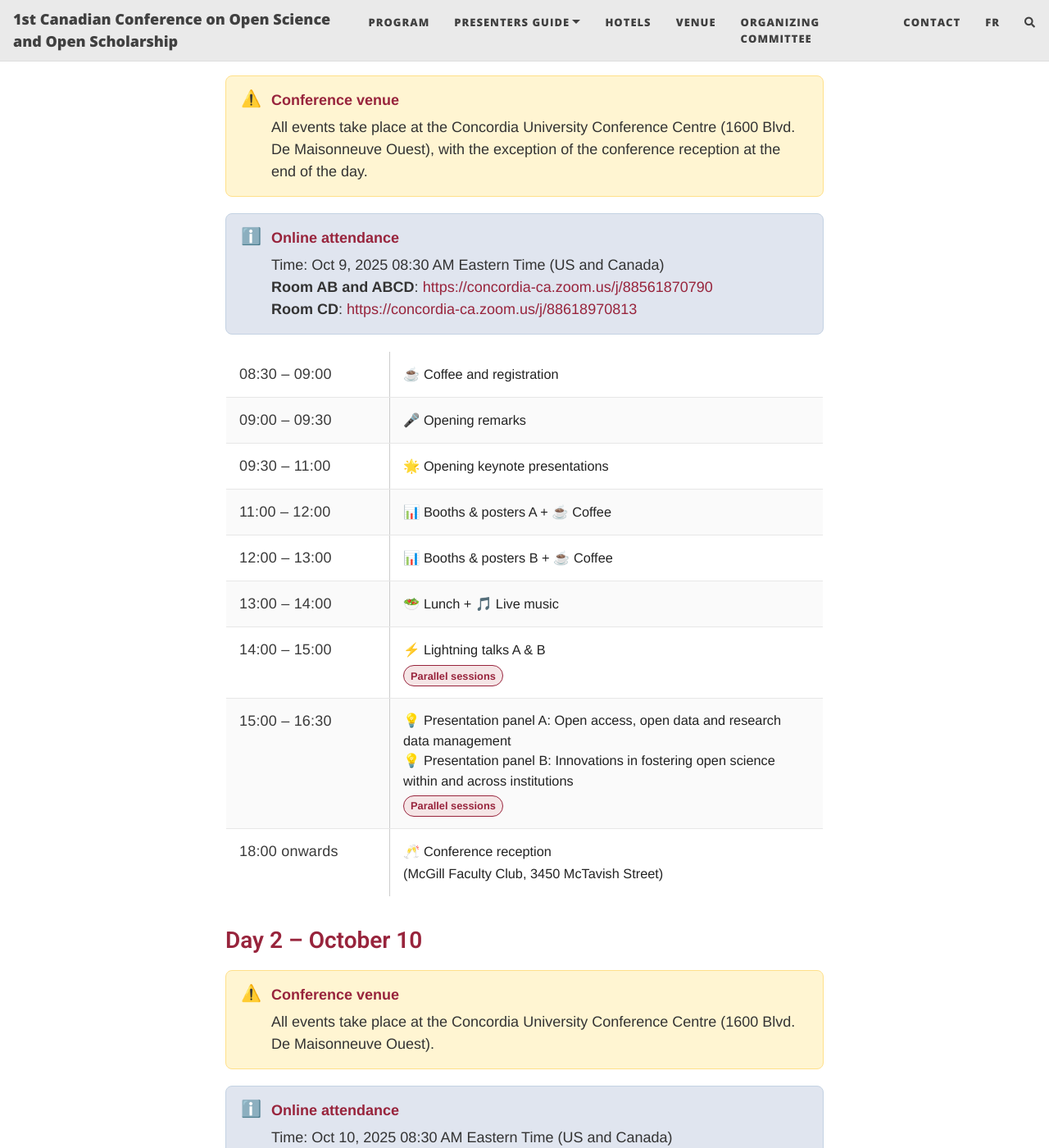
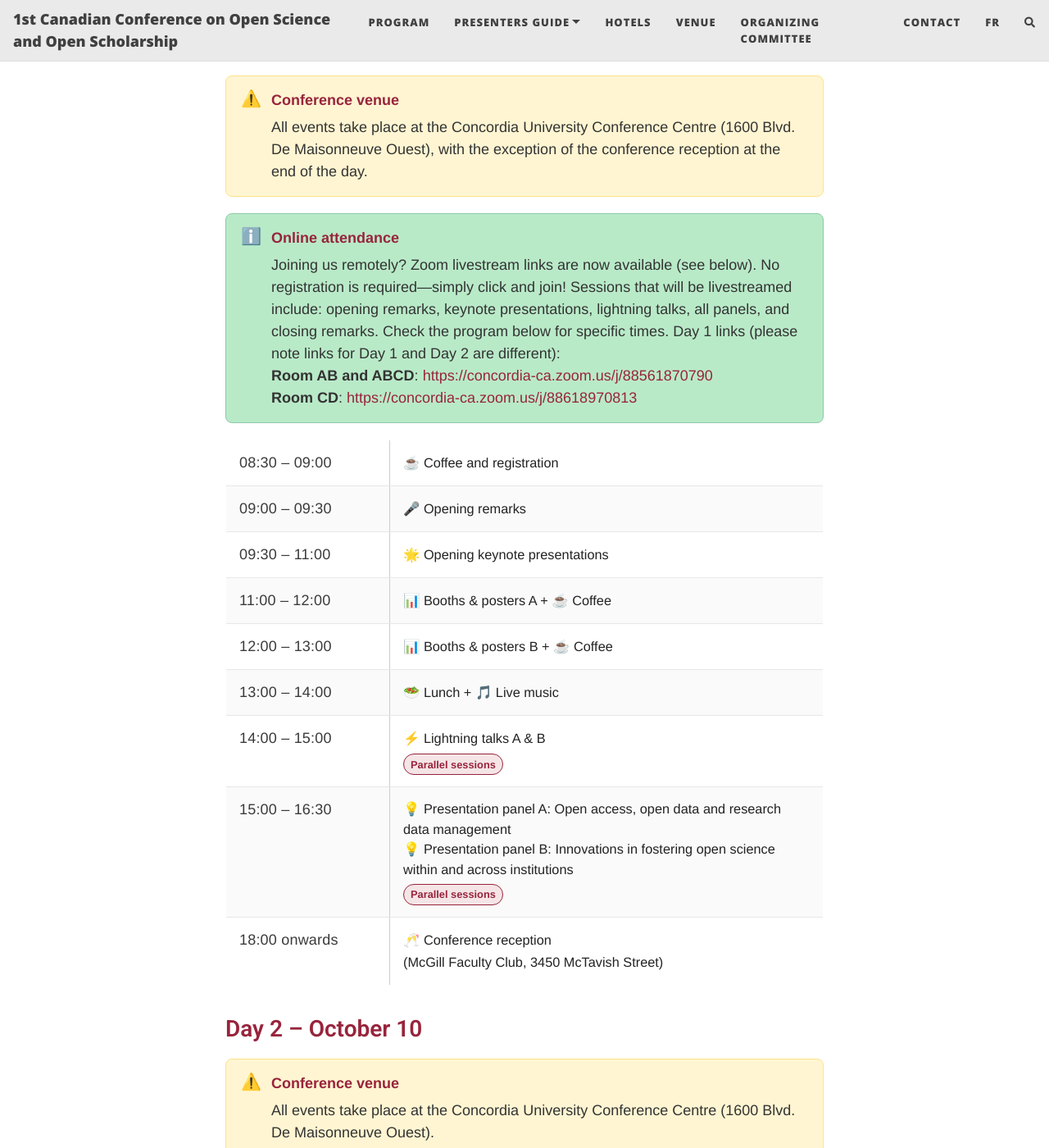
Before and after one commit to oscanada/oscanada.github.io, a Jekyll site: the page built from en/program.html, in a window 1280 px wide and 1400 px high, scrolled down 644 px. Shown: the whole window at 82% size. Built offline with Jekyll 4.4.1, drawn with Linux system fonts in a browser that asks for light colours; nearby versions of some CDN libraries; comment, search, counter and statistics services are not loaded; some of the changed text lies outside the part shown.

Commit message:
Update program

```diff
--- a/en/program.html
+++ b/en/program.html
@@ -32,7 +32,7 @@ cover-img:
   .callout_info {
     display: flex; gap: 12px; align-items: flex-start;
     margin: 20px 0; padding: 16px 18px; border-radius: 8px;
-    border: 1px solid #c4d2e3; background: #e0e5ef;
+    border: 1px solid #8cc8ab; background: #b9eac8;
     font-family: Helvetica, Arial, sans-serif; color: #333; line-height: 1.5;
   }
   .callout__icon { font-size: 1.25rem; line-height: 1.1; }
@@ -180,7 +180,10 @@ cover-img:
   <div>
     <p class="callout__title">Online attendance</p>
     <p class="callout__body">
-      Time: Oct 9, 2025 08:30 AM Eastern Time (US and Canada)
+      Joining us remotely? Zoom livestream links are now available (see below). No registration is required—simply click and join! Sessions that will be livestreamed include: opening remarks, keynote presentations, lightning talks, all panels, and closing remarks. Check the program below for specific times.
+
+      Day 1 links (please note links for Day 1 and Day 2 are different):
+
       <br><strong>Room AB and ABCD</strong>: <a href="https://concordia-ca.zoom.us/j/88561870790" target="_blank">https://concordia-ca.zoom.us/j/88561870790</a>
       <br><strong>Room CD</strong>: <a href="https://concordia-ca.zoom.us/j/88618970813" target="_blank">https://concordia-ca.zoom.us/j/88618970813</a>
     </p>
@@ -253,7 +256,9 @@ cover-img:
   <div>
     <p class="callout__title">Online attendance</p>
     <p class="callout__body">
-      Time: Oct 10, 2025 08:30 AM Eastern Time (US and Canada)
+      Joining us remotely? Zoom livestream links are now available (see below). No registration is required—simply click and join! Sessions that will be livestreamed include: opening remarks, keynote presentations, lightning talks, all panels, and closing remarks. Check the program below for specific times (kindly note that all times are ET).
+
+      Day 2 links (please note links for Day 1 and Day 2 are different):
       <br><strong>Room AB and ABCD</strong>: <a href="https://concordia-ca.zoom.us/j/89857529056"
         target="_blank">https://concordia-ca.zoom.us/j/89857529056</a>
       <br><strong>Room CD</strong>: <a href="https://concordia-ca.zoom.us/j/89908300811"
```
Also changed, not shown: en/index.html (+1 -10 lines).
